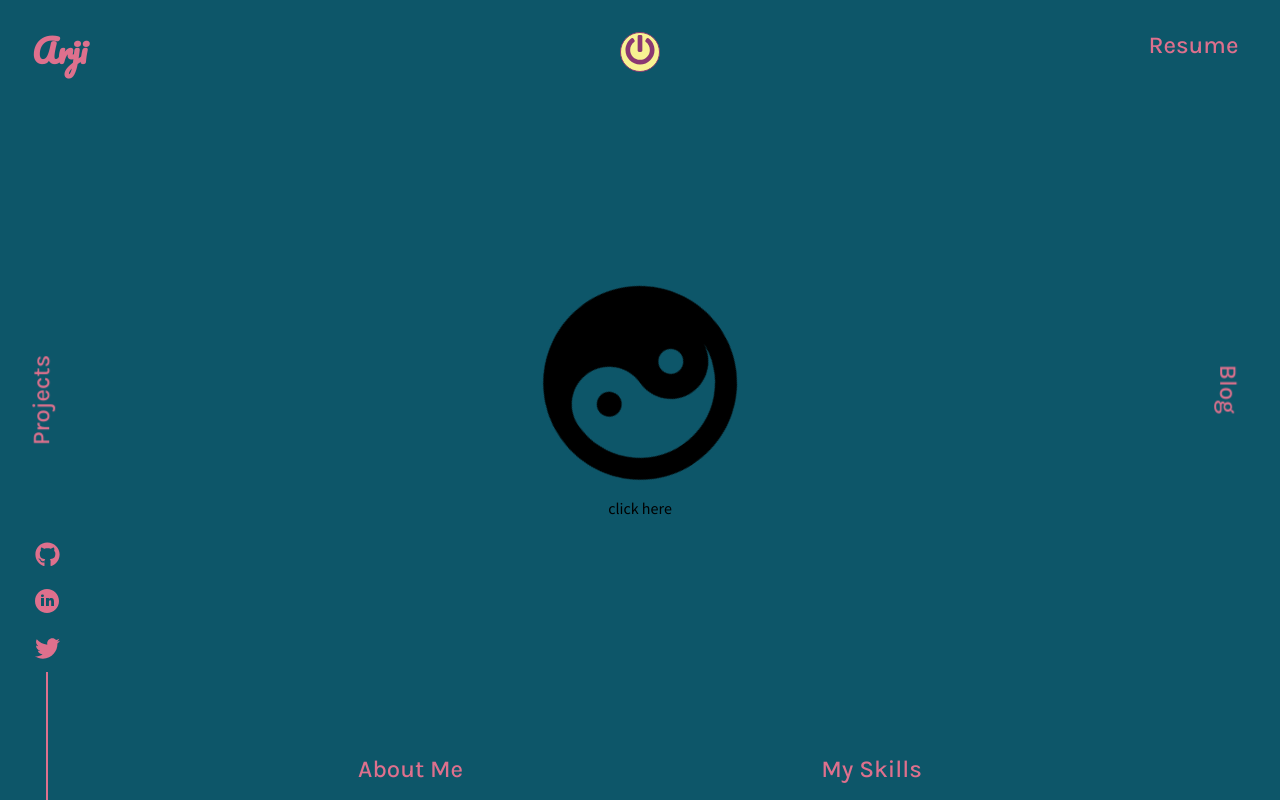
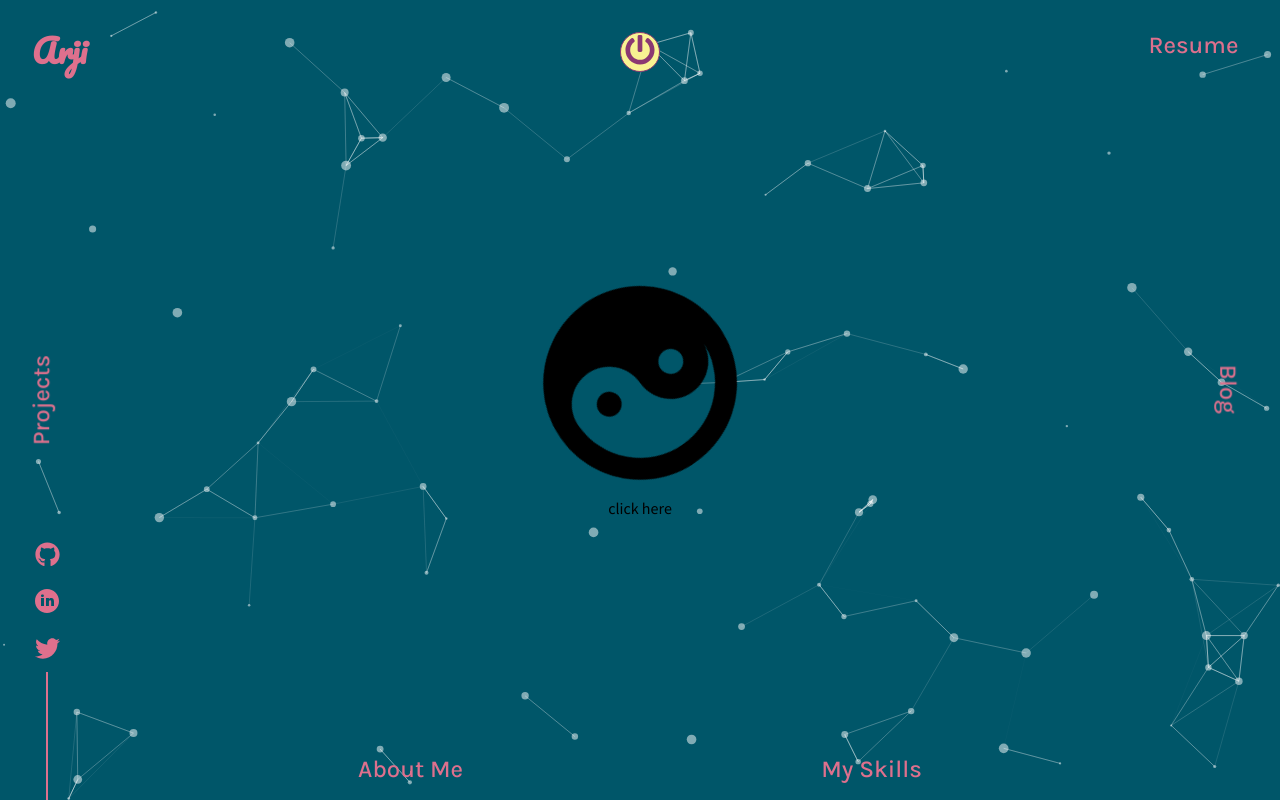
Before and after one commit to arjang-psh/portfolio-react, a React (Create React App) app: page / in a window 1280 px wide. Built offline with nearby package versions, Linux system fonts and the light colour scheme.

Commit message:
main page changed

```diff
--- a/src/components/Main.js
+++ b/src/components/Main.js
@@ -8,6 +8,8 @@ import { NavLink } from 'react-router-dom'
 import pdf from "../assets/ArjangNewResume.pdf"
 import { motion } from 'framer-motion'
 import { YinYang } from './AllSvgs'
+import Particles from "react-tsparticles";
+import { loadFull } from "tsparticles";
 
 const MainContainer = styled.div`
 background: ${props => props.theme.backgraund};
@@ -123,12 +125,98 @@ transition: height 0.5s ease, width 1s ease 0.5s;
 `
 
 const Main = () => {
+    const particlesInit = async (main) => {
+        console.log(main);
+
+        await loadFull(main);
+    };
+
+    const particlesLoaded = (container) => {
+        console.log(container);
+    };
     const [click, setClick] = useState(false);
 
     const handleClick = () => setClick(!click);
 
     return (
         <MainContainer>
+            <Particles
+                id="tsparticles"
+                init={particlesInit}
+                loaded={particlesLoaded}
+                options={{
+                    background: {
+                        color: {
+                            value: "#005669",
+                        },
+                    },
+                    fpsLimit: 600,
+                    interactivity: {
+                        events: {
+                            onClick: {
+                                enable: true,
+                                mode: "push",
+                            },
+                            onHover: {
+                                enable: true,
+                                mode: "repulse",
+                            },
+                            resize: true,
+                        },
+                        modes: {
+                            push: {
+                                quantity: 4,
+                            },
+                            repulse: {
+                                distance: 200,
+                                duration: 0.4,
+                            },
+                        },
+                    },
+                    particles: {
+                        color: {
+                            value: "#FFF",
+                        },
+                        links: {
+                            color: "#FFF",
+                            distance: 100,
+                            enable: true,
+                            opacity: 0.5,
+                            width: 1,
+                        },
+                        collisions: {
+                            enable: true,
+                        },
+                        move: {
+                            direction: "none",
+                            enable: true,
+                            outModes: {
+                                default: "bounce",
+                            },
+                            random: false,
+                            speed: 3,
+                            straight: false,
+                        },
+                        number: {
+                            density: {
+                                enable: true,
+                                area: 800,
+                            },
+                            value: 80,
+                        },
+                        opacity: {
+                            value: 0.5,
+                        },
+                        shape: {
+                            type: "circle",
+                        },
+                        size: {
+                            value: { min: 1, max: 5 },
+                        },
+                    },
+                    detectRetina: true,
+                }}
+            />
             <DarkDiv click={click} />
             <Container>
                 <PowerButton />
--- a/src/components/MySkillsPage.js
+++ b/src/components/MySkillsPage.js
@@ -136,15 +136,15 @@ const MySkillsPage = () => {
                             },
                             particles: {
                                 color: {
-                                    value: "#72CFFB",
+                                    value: "#ABDFEA",
                                 },
-                                links: {
-                                    color: "#72CFFB",
-                                    distance: 100,
-                                    enable: true,
-                                    opacity: 0.5,
-                                    width: 2,
-                                },
+                                // links: {
+                                //     color: "#72CFFB",
+                                //     distance: 100,
+                                //     enable: true,
+                                //     opacity: 0.5,
+                                //     width: 2,
+                                // },
                                 collisions: {
                                     enable: true,
                                 },
@@ -172,7 +172,7 @@ const MySkillsPage = () => {
                                     type: "circle",
                                 },
                                 size: {
-                                    value: { min: 1, max: 7 },
+                                    value: { min: 1, max: 5 },
                                 },
                             },
                             detectRetina: true,
--- a/src/data/WorkData.js
+++ b/src/data/WorkData.js
@@ -1,59 +1,59 @@
 export const Work = [
     {
-        id:1,
-        name:"Agency Landing Page",
-        description:"It is build on top of the React JS, with styledComponents and GSAP for smooth scrolling animations.",
-        tags:["react","gsap","styledComponents"],
+        id: 1,
+        name: "Social Media Growth Service Website",
+        description: "Developed the project from scratch, designed website wireframe, layout, UI, and user flow model.",
+        tags: ["HTML", "CSS", "JavaScript", "Bootstrap"],
 
-        demo:"https://agency-website-eta.vercel.app/",
-        github:"https://github.com/codebucks27/Agency-website"
+        demo: "https://likeswave.com",
+        github: "https://github.com/arjang_psh/"
     },
     {
-        id:2,
-        name:"Job listing website",
-        description:"A Job listing website build in ReactJS. With searching and filtering functionalities.",
-        tags:["react","sass"],
+        id: 2,
+        name: "Job listing website",
+        description: "A Job listing website build in ReactJS. With searching and filtering functionalities.",
+        tags: ["react", "sass"],
 
-        demo:"http://react-job-listing-website.codebucks27.vercel.app/",
-        github:"https://github.com/codebucks27/react-job-listing-website"
+        demo: "http://react-job-listing-website.codebucks27.vercel.app/",
+        github: "https://github.com/codebucks27/react-job-listing-website"
 
     },
     {
-        id:3,
-        name:"Dummy LinkedIn clone",
-        description:"A fake Linked In clone using React JS Styled components and have Real-time database with Firebase's Firestore.",
-        tags:["react","firebase","redux"],
+        id: 3,
+        name: "Dummy LinkedIn clone",
+        description: "A fake Linked In clone using React JS Styled components and have Real-time database with Firebase's Firestore.",
+        tags: ["react", "firebase", "redux"],
 
-        demo:"http://devto-clone-codebucks27.vercel.app/",
-        github:"https://github.com/codebucks27/devto-clone"
+        demo: "http://devto-clone-codebucks27.vercel.app/",
+        github: "https://github.com/codebucks27/devto-clone"
     },
     {
-        id:4,
-        name:"Sidebar Menu",
-        description:"A cool looking sidebar menu build using ReactJS and styledComponents.It has really smooth animations.",
-        tags:["react","styledComponents","react-router"],
+        id: 4,
+        name: "Sidebar Menu",
+        description: "A cool looking sidebar menu build using ReactJS and styledComponents.It has really smooth animations.",
+        tags: ["react", "styledComponents", "react-router"],
 
-        demo:"https://react-sidebar.vercel.app/",
-        github:"https://github.com/codebucks27/react-sidebar"
+        demo: "https://react-sidebar.vercel.app/",
+        github: "https://github.com/codebucks27/react-sidebar"
 
-    },{
-        id:5,
-        name:"Todo App(React + Redux)",
-        description:"A todo app build using Redux-toolkit and framer-motion for smooth animations.",
-        tags:["react","redux","framer-motion"],
+    }, {
+        id: 5,
+        name: "Todo App(React + Redux)",
+        description: "A todo app build using Redux-toolkit and framer-motion for smooth animations.",
+        tags: ["react", "redux", "framer-motion"],
 
-        demo:"http://react-redux-todo-app-git-main-codebucks27.vercel.app/",
-        github:"https://github.com/codebucks27/React-Redux-Todo-App"
+        demo: "http://react-redux-todo-app-git-main-codebucks27.vercel.app/",
+        github: "https://github.com/codebucks27/React-Redux-Todo-App"
 
     },
     {
-        id:6,
-        name:"Responsive Navigation Menu",
-        description:"A reponsive navbar menu component in ReactJS with react-router functionalities. Built from scratch.",
-        tags:["react","react-router","css"],
+        id: 6,
+        name: "Responsive Navigation Menu",
+        description: "A reponsive navbar menu component in ReactJS with react-router functionalities. Built from scratch.",
+        tags: ["react", "react-router", "css"],
 
-        demo:"http://react-responsive-navbar-codebucks27.vercel.app/",
-        github:"https://github.com/codebucks27/React-responsive-navbar"
+        demo: "http://react-responsive-navbar-codebucks27.vercel.app/",
+        github: "https://github.com/codebucks27/React-responsive-navbar"
 
     },
 
```
